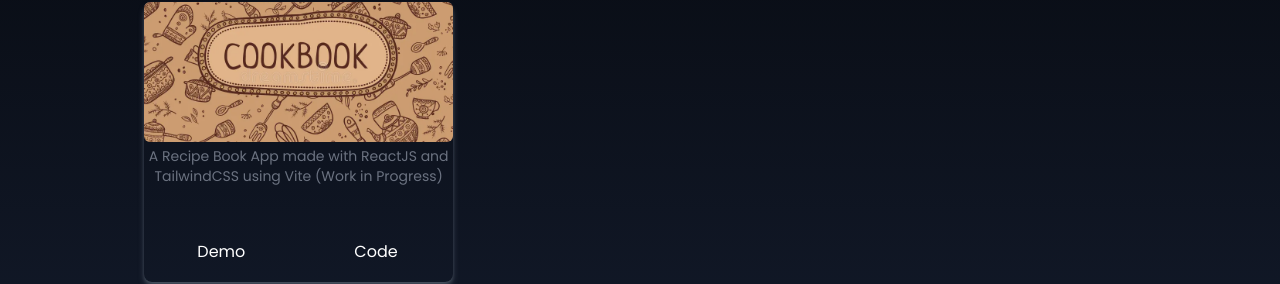
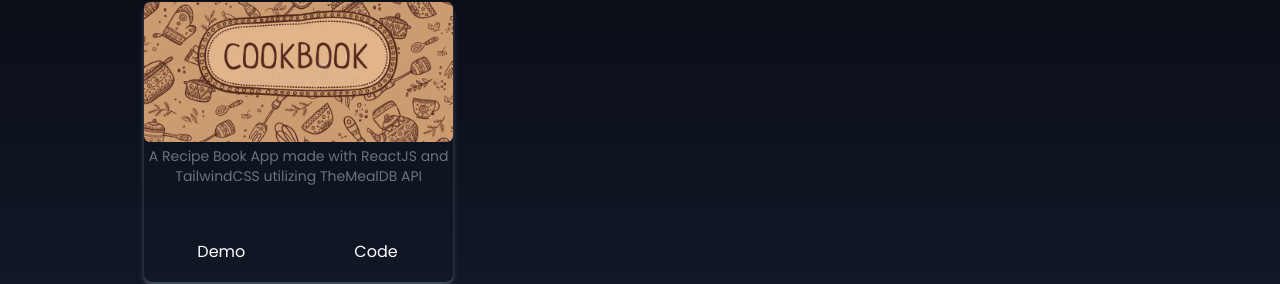
Before and after one commit to christianrafols17/christianrafols17.github.io, a React (Create React App) app: page / in a window 1280 px wide. Shown: the part 2086-2370 px from the top of the page. Built offline with nearby package versions, Linux system fonts and the light colour scheme.

Commit message:
Minor Change

```diff
--- a/src/components/Projects.jsx
+++ b/src/components/Projects.jsx
@@ -34,7 +34,7 @@ const Projects = () => {
             src: RecipeBook,
             demoUrl: 'https://christianrafols17.github.io/recipe-book/',
             codeUrl: 'https://github.com/christianrafols17/recipe-book',
-            description: 'A Recipe Book App made with ReactJS and TailwindCSS using Vite (Work in Progress)'
+            description: 'A Recipe Book App made with ReactJS and TailwindCSS utilizing TheMealDB API'
         },
     ]
 
```
